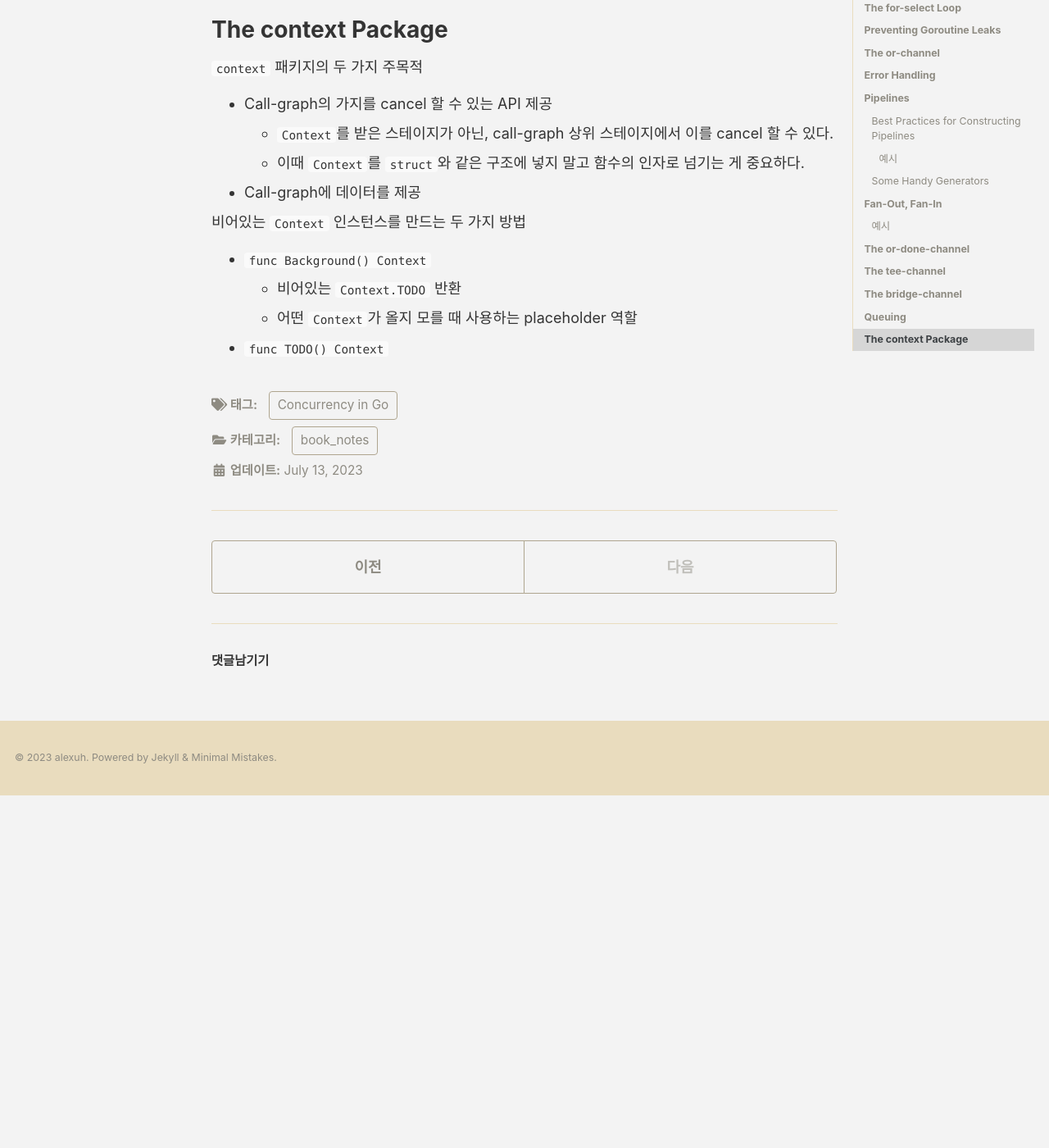
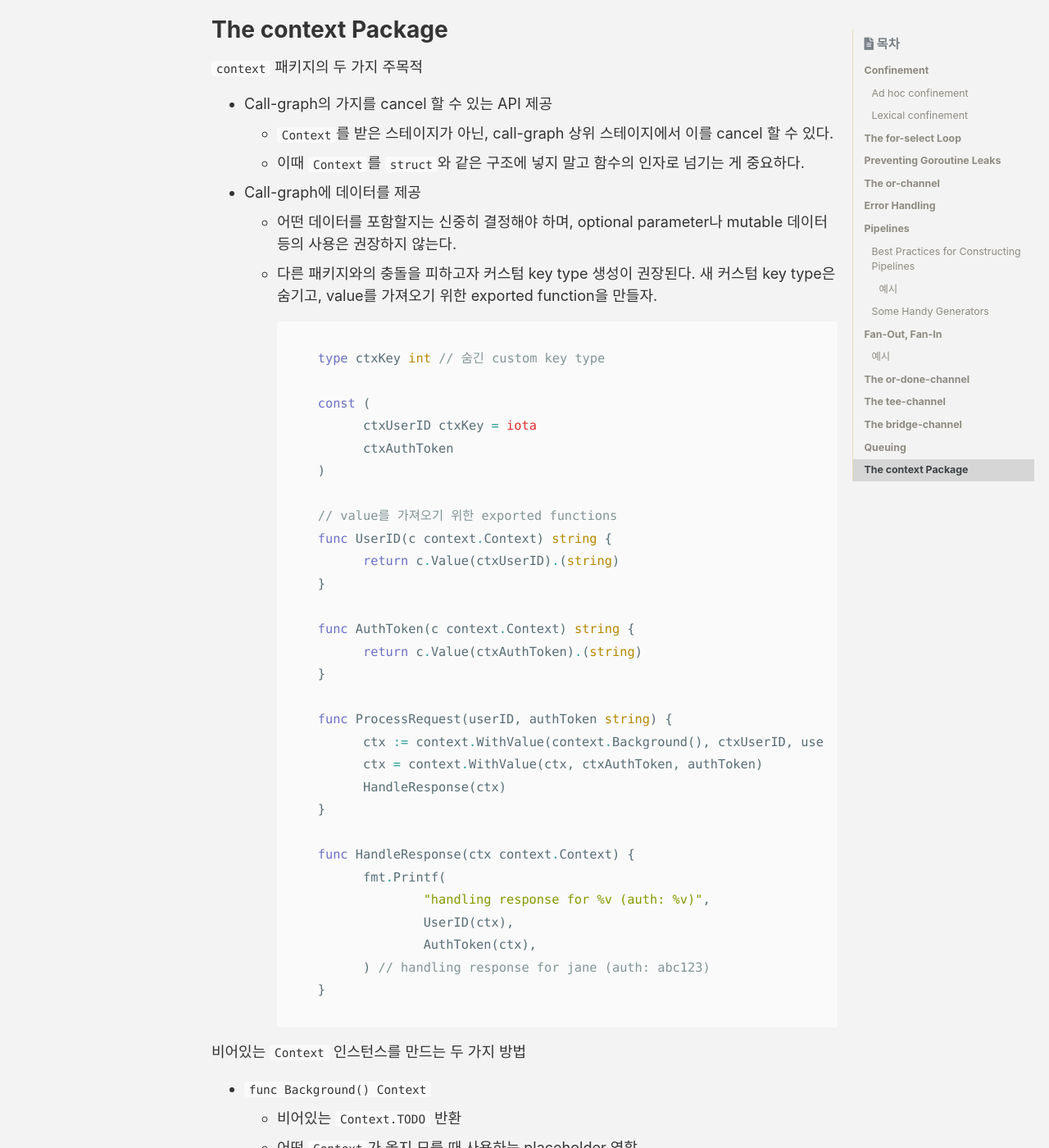
Before and after one commit to alexuhn/alexuhn.github.io-old, a Jekyll site: the page built from _posts/book_notes/Concurrency_in_Go/2023-07-13-CHAPTER-4-Concurrency-Patterns-in-Go.md, in a window 1280 px wide and 1400 px high, scrolled down 21808 px. Shown: the whole window at 82% size. Built offline with Jekyll 4.4.1, drawn with Linux system fonts in a browser that asks for light colours; cached includes are drawn as plain includes; some web fonts are replaced; comment, search, counter and statistics services are not loaded; before the commit the page ends 22778 px from its top, so only the background shows below that.

Commit message:
Update 2023-07-13-CHAPTER-4-Concurrency-Patterns-in-Go.md

````diff
--- a/_posts/book_notes/Concurrency_in_Go/2023-07-13-CHAPTER-4-Concurrency-Patterns-in-Go.md
+++ b/_posts/book_notes/Concurrency_in_Go/2023-07-13-CHAPTER-4-Concurrency-Patterns-in-Go.md
@@ -784,12 +784,50 @@ Queuing은 프로그램의 속도를 올려주는 게 아니다. Blocking state
 # The context Package
 
 `context` 패키지의 두 가지 주목적
+
 - Call-graph의 가지를 cancel 할 수 있는 API 제공
     - `Context`를 받은 스테이지가 아닌, call-graph 상위 스테이지에서 이를 cancel 할 수 있다.
     - 이때 `Context`를 `struct`와 같은 구조에 넣지 말고 함수의 인자로 넘기는 게 중요하다.
 - Call-graph에 데이터를 제공
+    - 어떤 데이터를 포함할지는 신중히 결정해야 하며, optional parameter나 mutable 데이터 등의 사용은 권장하지 않는다.
+    - 다른 패키지와의 충돌을 피하고자 커스텀 key type 생성이 권장된다.
+    새 커스텀 key type은 숨기고, value를 가져오기 위한 exported function을 만들자.
+
+        ```go
+        type ctxKey int // 숨긴 custom key type
+
+        const (
+        	ctxUserID ctxKey = iota
+        	ctxAuthToken
+        )
+
+        // value를 가져오기 위한 exported functions
+        func UserID(c context.Context) string {
+        	return c.Value(ctxUserID).(string)
+        }
+
+        func AuthToken(c context.Context) string {
+        	return c.Value(ctxAuthToken).(string)
+        }
+
+        func ProcessRequest(userID, authToken string) {
+        	ctx := context.WithValue(context.Background(), ctxUserID, userID)
+        	ctx = context.WithValue(ctx, ctxAuthToken, authToken)
+        	HandleResponse(ctx)
+        }
+
+        func HandleResponse(ctx context.Context) {
+        	fmt.Printf(
+        		"handling response for %v (auth: %v)",
+        		UserID(ctx),
+        		AuthToken(ctx),
+        	) // handling response for jane (auth: abc123)
+        }
+        ```
+
 
 비어있는 `Context` 인스턴스를 만드는 두 가지 방법
+
 - `func Background() Context`
     - 비어있는 `Context.TODO` 반환
     - 어떤 `Context`가 올지 모를 때 사용하는 placeholder 역할
````
